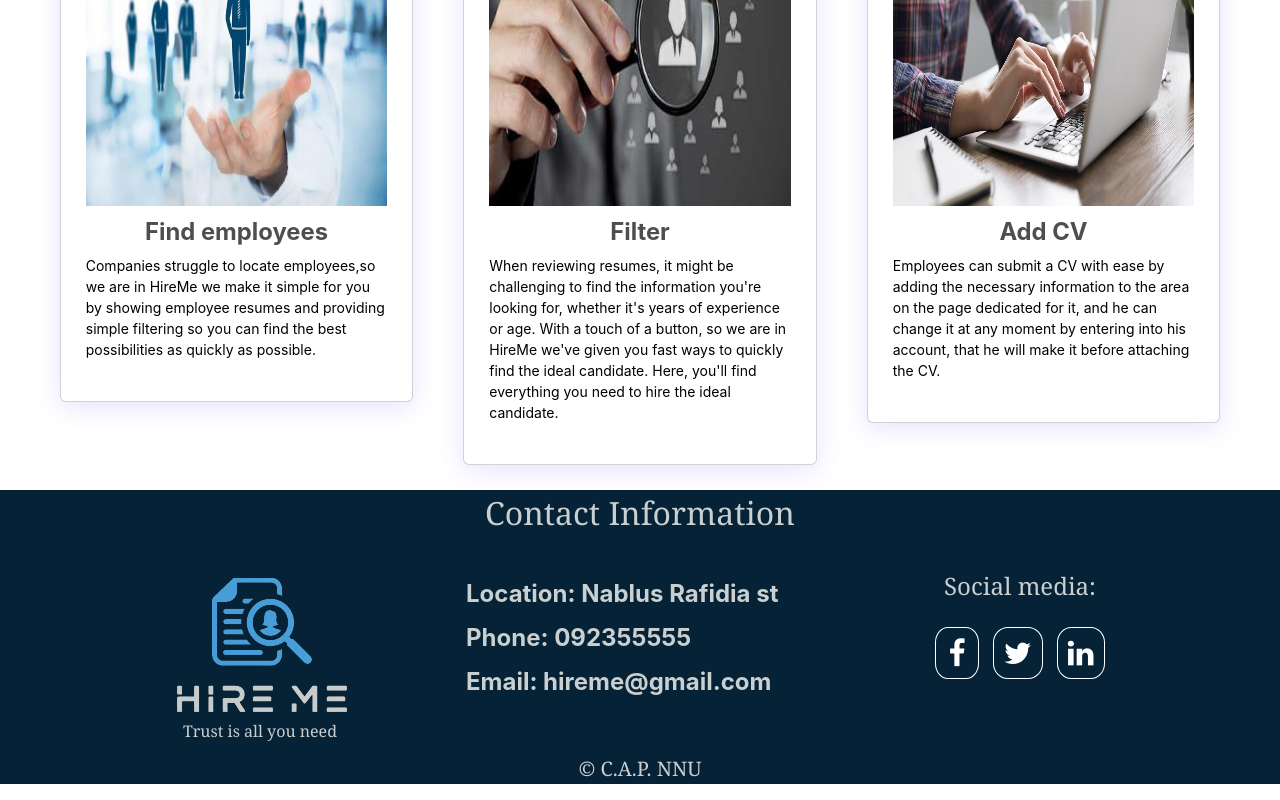
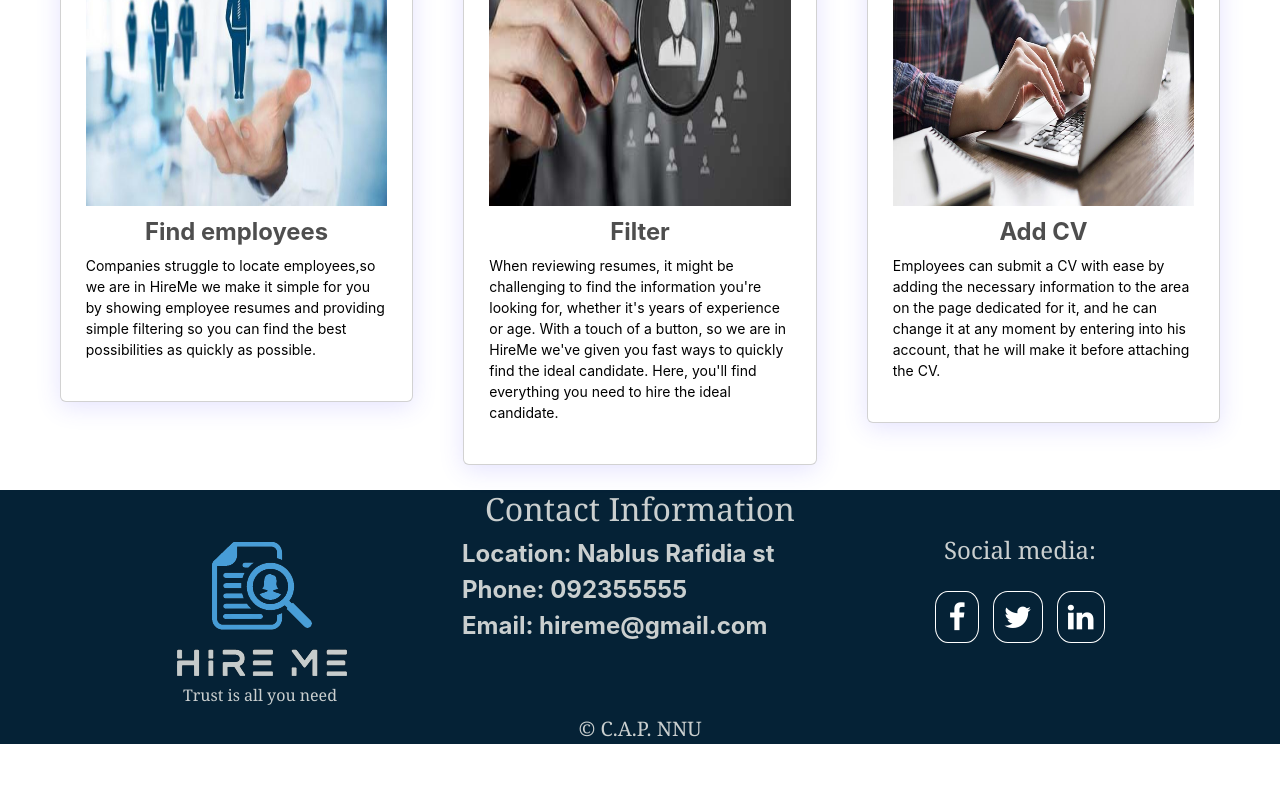
Before and after one commit to Namroutii/job-app-cap, a React (Create React App) app in the folder job-app/: page /home in a window 1280 px wide. Shown: the part 622-1422 px from the top of the page. After the commit the page ends 1382 px from the top, so only its background shows below. Built offline with nearby package versions, Linux system fonts and the light colour scheme.

Commit message:
some fix

```diff
--- a/job-app/src/components/footer/Footer.css
+++ b/job-app/src/components/footer/Footer.css
@@ -15,11 +15,9 @@ footer {
 }
 
 .logo-motto {
-    /* margin-left: 5%; */
     flex:1;
     font-family: Georgia, serif;
     color: #cacfcf;
-
 }
 
 .footer-contact {
@@ -29,9 +27,7 @@ footer {
     flex-direction: column;
     margin:auto;
 }
-.socials{
-    flex:1;
-}
+
 .loc,.email,.phone {
     color: #cacfcf;
     font-size:x-large;
@@ -69,9 +65,6 @@ footer {
     color: white;
 }
 
-#list-group{
-    background-color: #052236;
-}
 .copy-right{
     color:#cacfcf;
     font-family: Georgia, serif;
--- a/job-app/src/components/footer/Footer.js
+++ b/job-app/src/components/footer/Footer.js
@@ -2,18 +2,18 @@ import "./Footer.css";
 const Footer = () => {
     return (
     <footer className="text-center">
-        <section id="contact-info" className="p-1">
+        <section id="contact-info">
             <div className="container">
-                <div className="row g-4">
-                    <h2 className="text-center mb-3 contact-info-title">Contact Information </h2>
+                <div className="row">
+                    <h2 className="text-center contact-info-title">Contact Information </h2>
                     <div className="logo-motto col">
                         <img className="footer-logo " src="./images/Logo-Footer.png" alt=""></img>
                         <h5><span className="footer-motto">Trust is all you need </span></h5>
                     </div>
                     < div className="footer-contact col">
-                        <span className="p-1 fw-bold loc">Location: Nablus Rafidia st</span>
-                        <span className="p-1 fw-bold phone">Phone: 092355555</span>
-                        <span className="p-1 fw-bold email">Email: hireme@gmail.com </span>
+                        <span className="fw-bold loc">Location: Nablus Rafidia st</span>
+                        <span className="fw-bold phone">Phone: 092355555</span>
+                        <span className="fw-bold email">Email: hireme@gmail.com </span>
                     </div>
                     <div className="col">
                         <div><h4 className="social-title">Social media:</h4></div>
```
Also changed, not shown: job-app/src/components/modal/Modal.js (deleted, +0 -9 lines).
